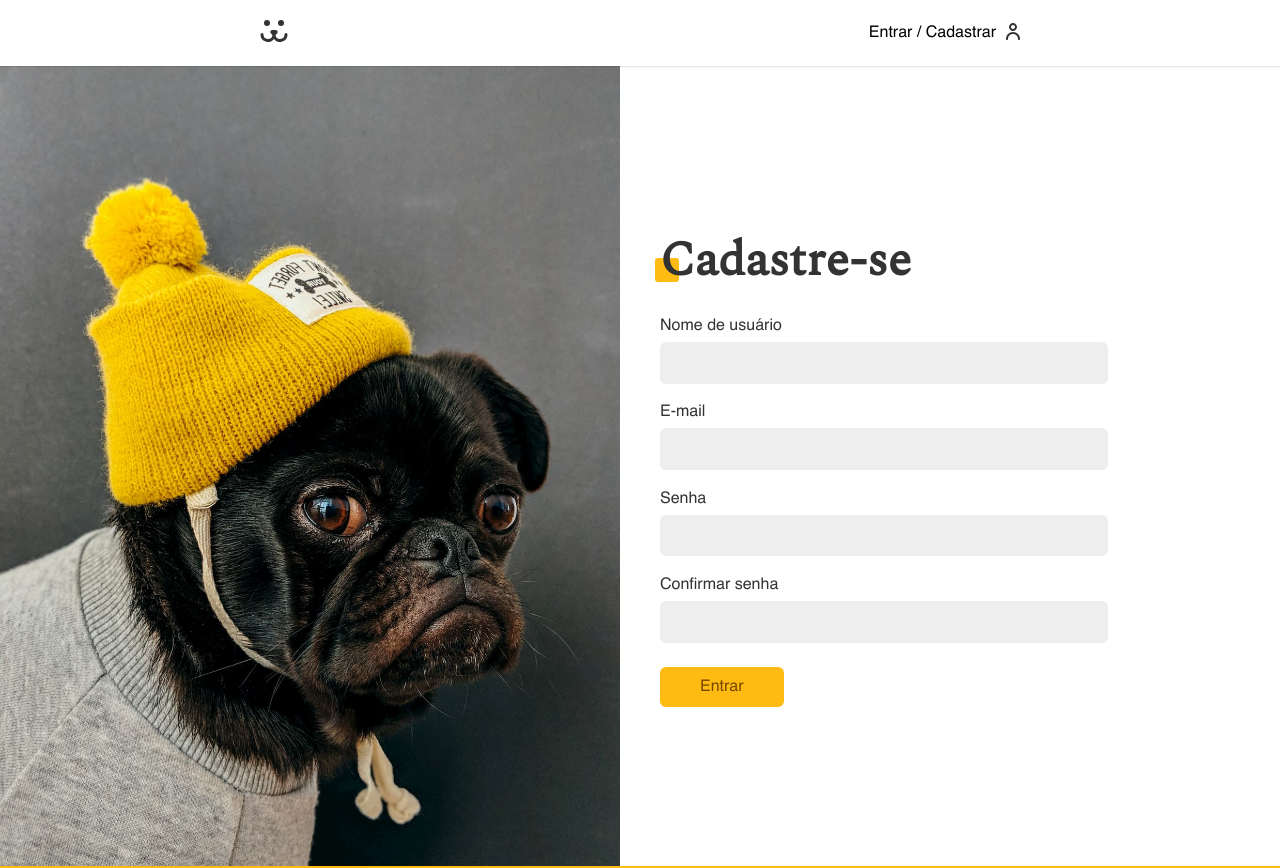
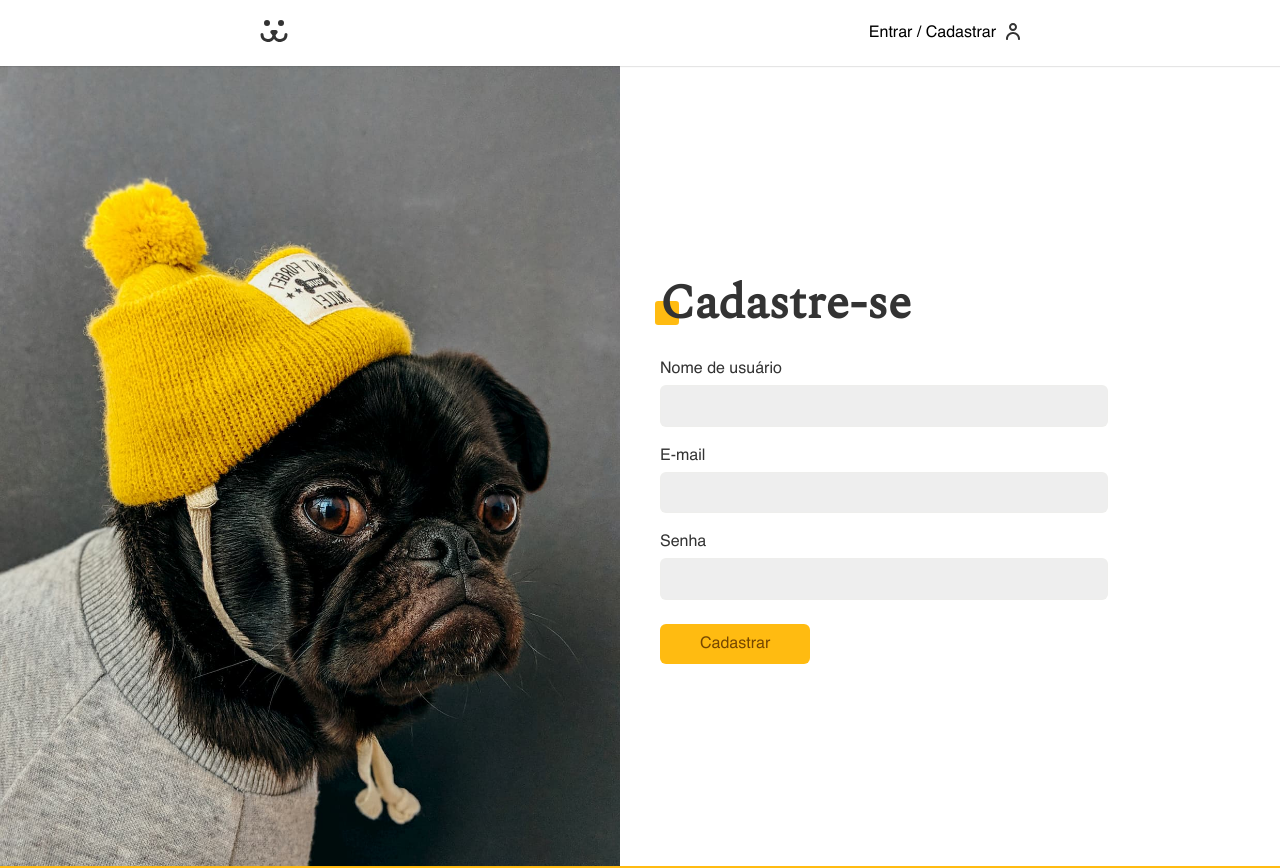
Before and after one commit to gabriel-hsb/jsx-dogs-origamid, a React (Vite) app: page /login/criar in a window 1280 px wide. Shown: the top 868 px of the page. Built offline with nearby package versions, Linux system fonts and the light colour scheme.

Commit message:
:sparkles: feat create user

```diff
--- a/src/UserContext.jsx
+++ b/src/UserContext.jsx
@@ -84,10 +84,6 @@ export const UserStorage = ({ children }) => {
     autoLogin();
   }, []);
 
-  useEffect(() => {
-    console.log(isLogged);
-  }, [isLogged]);
-
   return (
     <UserContext.Provider
       value={{
--- a/src/components/text/DangerText/DangerText.js
+++ b/src/components/text/DangerText/DangerText.js
@@ -3,5 +3,5 @@ import styled from "styled-components";
 export const DangerText = styled.span`
   color: var(--danger-text);
   display: block;
-  padding-block: .2rem;
+  padding-block: 0.2rem;
 `;
--- a/src/components/text/DisplayTextSquare/DisplayTextSquare.Styles.js
+++ b/src/components/text/DisplayTextSquare/DisplayTextSquare.Styles.js
@@ -1,6 +1,6 @@
 import styled from "styled-components";
 
-export const StyledDisplay = styled.h2`
+export const StyledDisplay = styled.h1`
   font-family: spectral;
   font-weight: 700;
   font-size: 3rem;
--- a/src/pages/loginPages/LoginCreate/index.jsx
+++ b/src/pages/loginPages/LoginCreate/index.jsx
@@ -1,31 +1,69 @@
+import { useContext } from "react";
+import { UserContext } from "../../../UserContext";
+import useForm from "../../../scripts/hooks/useForm";
+import useFetch from "../../../scripts/hooks/useFetch";
+
+import { USER_POST } from "../../../scripts/apiBackend";
+
 import DisplayTextSquare from "../../../components/text/DisplayTextSquare";
 import SimpleButton from "../../../components/form/SimpleButton";
-import TextUnderline from "../../../components/text/TextUnderline";
-import DisplayTextRect from "../../../components/text/DisplayTextRect";
 import TextInput from "../../../components/form/Input";
 
 import * as S from "./LoginCreate.Styles";
+import DangerText from "../../../components/text/DangerText";
 
 const LoginCreate = () => {
+  const userName = useForm();
+  const userEmail = useForm("email");
+  const userPassword = useForm();
+  // const userPassword = useForm("password");
+
+  const { userLogin } = useContext(UserContext);
+  const { isFetching, error, request } = useFetch();
+
+  async function handleSubmit(e) {
+    e.preventDefault();
+
+    const { url, options } = USER_POST({
+      username: userName.value,
+      email: userEmail.value,
+      password: userPassword.value,
+    });
+
+    const { response } = await request(url, options);
+    console.log(response);
+    if (response.ok) userLogin(userName.value, userPassword.value);
+  }
+
   return (
     <S.LoginCreate className="animeLeft">
       <DisplayTextSquare>Cadastre-se</DisplayTextSquare>
-      <form>
+      <form onSubmit={handleSubmit} noValidate>
         <TextInput
           id={"user"}
           label={"Nome de usuário"}
           type={"text"}
           required
+          {...userName}
         />
-        <TextInput id={"mail"} label={"E-mail"} type={"email"} required />
-        <TextInput id={"password"} label={"Senha"} type={"password"} required />
         <TextInput
-          id={"password2"}
-          label={"Confirmar senha"}
+          id={"mail"}
+          label={"E-mail"}
+          type={"email"}
+          required
+          {...userEmail}
+        />
+        <TextInput
+          id={"password"}
+          label={"Senha"}
           type={"password"}
           required
+          {...userPassword}
         />
-        <SimpleButton> Entrar </SimpleButton>
+        <SimpleButton disabled={isFetching}>
+          {isFetching ? "Cadastrando..." : "Cadastrar"}
+        </SimpleButton>
+        {error && <DangerText>{error}</DangerText>}
       </form>
     </S.LoginCreate>
   );
--- a/src/pages/loginPages/LoginWelcome/index.jsx
+++ b/src/pages/loginPages/LoginWelcome/index.jsx
@@ -9,9 +9,9 @@ import SimpleButton from "../../../components/form/SimpleButton";
 import TextUnderline from "../../../components/text/TextUnderline";
 import DisplayTextRect from "../../../components/text/DisplayTextRect";
 import TextInput from "../../../components/form/Input";
+import DangerText from "../../../components/text/DangerText";
 
 import * as S from "./LoginWelcome.Styles";
-import DangerText from "../../../components/text/DangerText";
 
 const LoginWelcome = () => {
   const userName = useForm();
@@ -51,7 +51,7 @@ const LoginWelcome = () => {
           <SimpleButton disabled={isLoading}>
             {isLoading ? "Entrando..." : "Entrar"}
           </SimpleButton>
-          {error && <p style={{ color: "red" }}>{error}</p>}
+          {error && <DangerText>{error}</DangerText>}
         </S.LoginButonError>
       </form>
 
--- a/src/scripts/apiBackend.js
+++ b/src/scripts/apiBackend.js
@@ -36,3 +36,16 @@ export function USER_GET(token) {
     },
   };
 }
+
+export function USER_POST(body) {
+  return {
+    url: API_URL + '/api/user',
+    options: {
+      method: 'POST',
+      headers: {
+        'Content-Type': 'application/json',
+      },
+      body: JSON.stringify(body),
+    },
+  };
+}
--- /dev/null
+++ b/src/scripts/hooks/useFetch.jsx
@@ -0,0 +1,35 @@
+import { useState, useCallback } from "react";
+
+const useFetch = () => {
+  const [data, setData] = useState(null);
+  const [error, setError] = useState(null);
+  const [isFetching, setIsFetching] = useState(false);
+
+  const request = useCallback(async (url, options) => {
+    let response;
+    let json;
+    try {
+      setError(null);
+      setIsFetching(true);
+      response = await fetch(url, options);
+      json = await response.json();
+      if (response.ok === false) throw new Error(json.message);
+    } catch (err) {
+      json = null;
+      setError(err.message);
+    } finally {
+      setData(json);
+      setIsFetching(false);
+      return { response, json };
+    }
+  }, []);
+
+  return {
+    data,
+    isFetching,
+    error,
+    request,
+  };
+};
+
+export default useFetch;
--- a/src/scripts/hooks/useForm.jsx
+++ b/src/scripts/hooks/useForm.jsx
@@ -5,6 +5,11 @@ const types = {
     regex:
       /^(([^<>()[\]\\.,;:\s@"]+(\.[^<>()[\]\\.,;:\s@"]+)*)|(".+"))@((\[[0-9]{1,3}\.[0-9]{1,3}\.[0-9]{1,3}\.[0-9]{1,3}\])|(([a-zA-Z\-0-9]+\.)+[a-zA-Z]{2,}))$/,
     message: "Preencha um email válido",
+  },
+
+  password: {
+    regex: /^(?=.*[A-Z])(?=.*[0-9]).+$/,
+    message: "Sua senha deve conter um caracter maiúsculo e um dígito",
   },
 };
 
```
